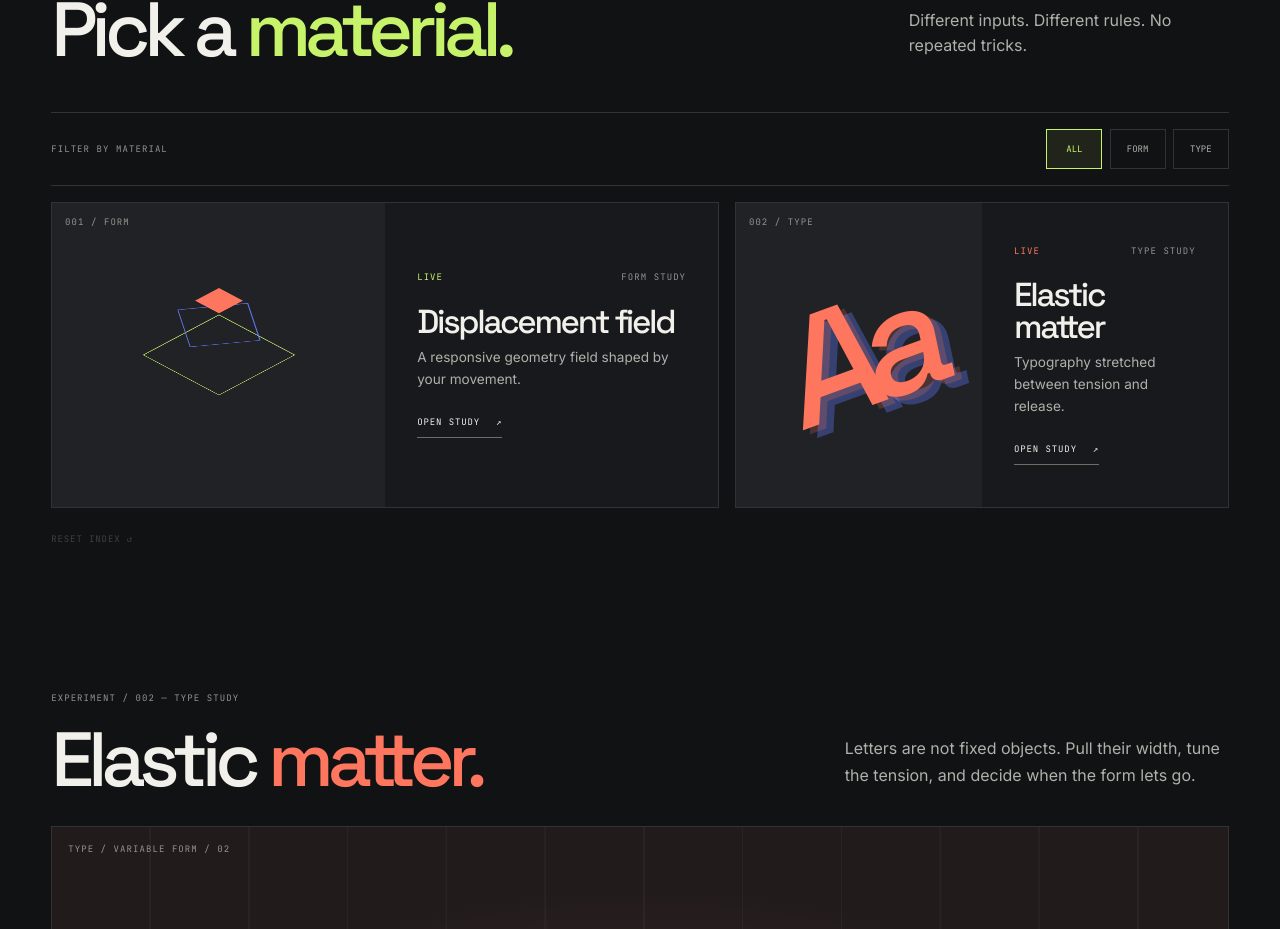
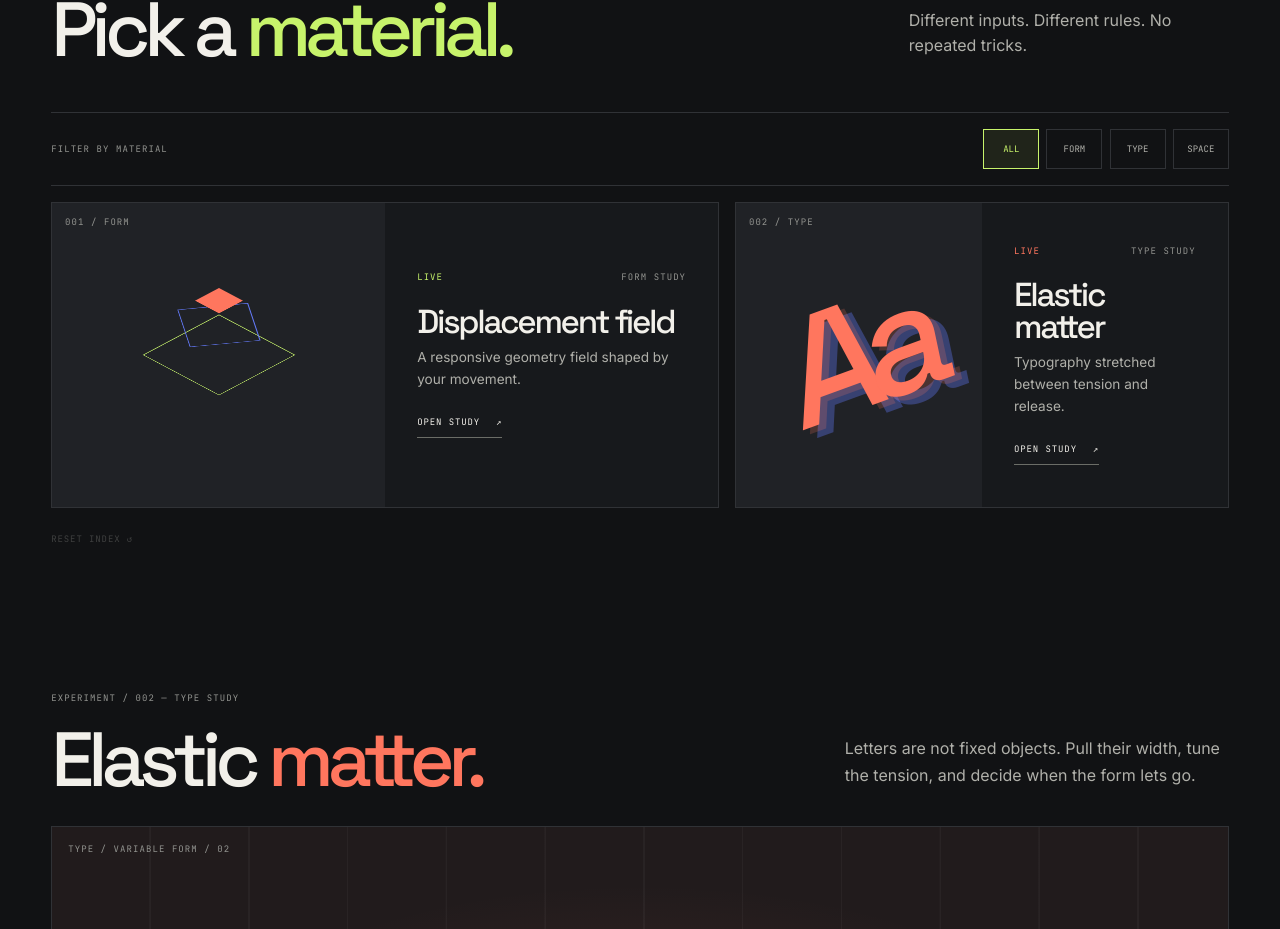
Before and after one commit to poltergit/forma, a Next.js app: page /playground in a window 1280 px wide. Shown: the part 1971-2900 px from the top of the page. Built offline with nearby package versions, Linux system fonts and the light colour scheme; no server answers.

Commit message:
feat: expose empty SPACE category in experiment index

```diff
--- a/src/features/playground/components/experiment-index.tsx
+++ b/src/features/playground/components/experiment-index.tsx
@@ -4,14 +4,14 @@ import { useMemo, useState } from "react";
 import Link from "next/link";
 import styles from "./experiment-index.module.css";
 
-type Category = "ALL" | "FORM" | "TYPE";
+type Category = "ALL" | "FORM" | "TYPE" | "SPACE";
 
 const experiments = [
   { id: "displacement-field", number: "001", category: "FORM" as const, title: "Displacement field", note: "A responsive geometry field shaped by your movement.", href: "#displacement-field", status: "LIVE", tone: "lime" },
   { id: "elastic-type", number: "002", category: "TYPE" as const, title: "Elastic matter", note: "Typography stretched between tension and release.", href: "#elastic-type", status: "LIVE", tone: "coral" },
 ];
 
-const categories: Category[] = ["ALL", "FORM", "TYPE"];
+const categories: Category[] = ["ALL", "FORM", "TYPE", "SPACE"];
 
 export function ExperimentIndex() {
   const [active, setActive] = useState<Category>("ALL");
```
